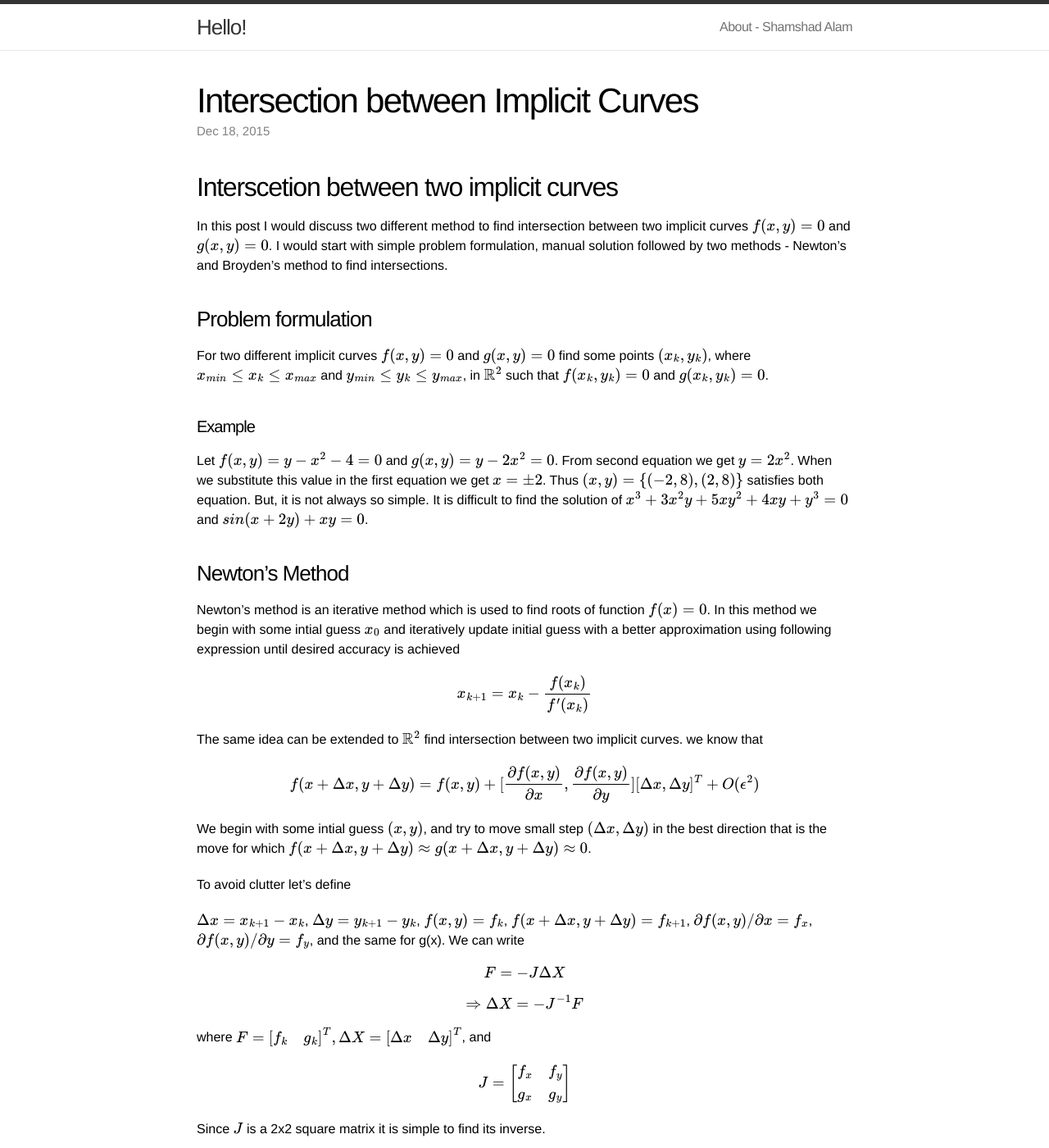
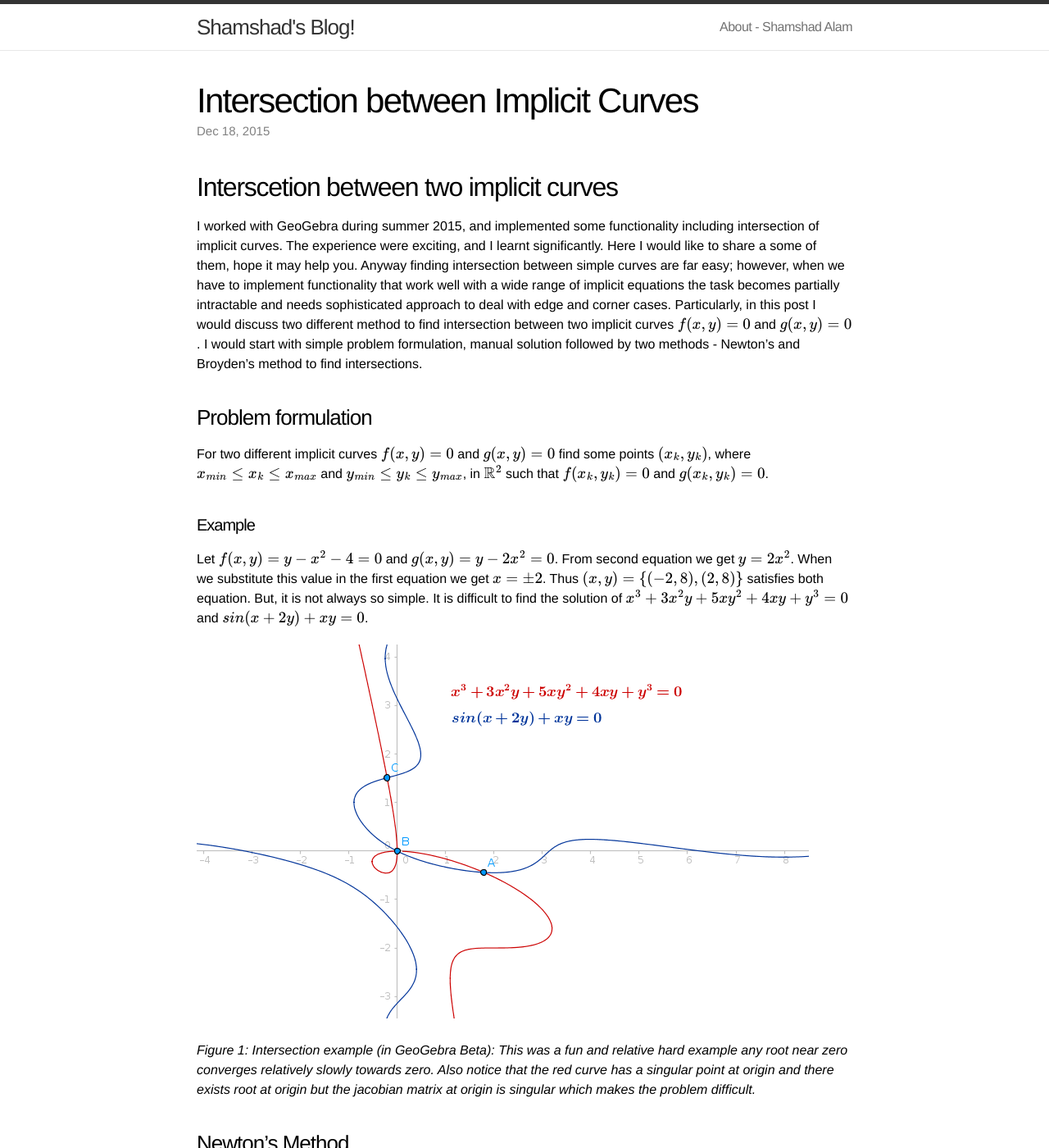
Before and after one commit to shamshad-npti/shamshad-npti.github.io, a Jekyll site: the page built from _posts/2015-12-18-Intersection-Between-Implicit-Cruve.markdown, in a window 1280 px wide and 1400 px high. Shown: the whole window at 82% size. Built offline with Jekyll 4.4.1, drawn with Linux system fonts in a browser that asks for light colours; formulas are drawn with MathJax 3; comment, search, counter and statistics services are not loaded; some of the changed text lies outside the part shown.

Commit message:
added intersection image

```diff
--- a/_config.yml
+++ b/_config.yml
@@ -1,9 +1,7 @@
 # Site settings
-title: Hello!
+title: Shamshad's Blog!
 email: shamshad.npti@gmail.com
-description: "This site is maintained by myself. The content, if not attributed, is my own opinion
-		or something that I have learned from experience over time. You may inform me if you find
-		any part of the content inappropriate or misattributed"
+description: "Irresistible Math! :)"
 baseurl: ""
 url: ""
 twitter_username: shamshad_saraindia
--- a/_posts/2015-12-18-Intersection-Between-Implicit-Cruve.markdown
+++ b/_posts/2015-12-18-Intersection-Between-Implicit-Cruve.markdown
@@ -9,9 +9,7 @@ comments: true
 ---
 Interscetion between two implicit curves
 ---
-In this post I would discuss two different method to find intersection between two implicit curves $$ f(x, y) = 0 $$
-and $$ g(x, y) = 0 $$. I would start with simple problem formulation, manual solution followed by two methods - Newton's
-and Broyden's method to find intersections.
+I worked with GeoGebra during summer 2015, and implemented some functionality including intersection of implicit curves. The experience were exciting, and I learnt significantly. Here I would like to share a some of them, hope it may help you. Anyway finding intersection between simple curves are far easy; however, when we have to implement functionality that work well with a wide range of implicit equations the task becomes partially intractable and needs sophisticated approach to deal with edge and corner cases. Particularly, in this post I would discuss two different method to find intersection between two implicit curves $$ f(x, y) = 0 $$ and $$ g(x, y) = 0 $$. I would start with simple problem formulation, manual solution followed by two methods - Newton's and Broyden's method to find intersections.
 
 ### Problem formulation
 For two different implicit curves $$ f(x, y) = 0 $$ and $$ g(x, y) = 0 $$ find some points $$ (x_k, y_k) $$,
@@ -20,6 +18,10 @@ and $$ g(x_k, y_k) = 0 $$.
 
 #### Example
 Let $$ f(x, y) = y - x^2 - 4 = 0 $$ and $$ g(x, y) = y - 2x^2 = 0 $$. From second equation we get $$ y = 2x^2 $$. When we substitute this value in the first equation we get $$ x = \pm 2 $$. Thus $$ (x, y) = \{(-2, 8), (2, 8)\}$$ satisfies both equation. But, it is not always so simple. It is difficult to find the solution of $$ x^3 + 3x^2y + 5xy^2 + 4xy + y^3 = 0 $$ and $$ sin(x + 2y) + xy = 0 $$.
+
+![Intersection example (in GeoGebra Beta)]({{ site.url }}/assets/intersection.png)
+
+_Figure 1: Intersection example (in GeoGebra Beta): This was a fun and relative hard example any root near zero converges relatively slowly towards zero. Also notice that the red curve has a singular point at origin and there exists root at origin but the jacobian matrix at origin is singular which makes the problem difficult._
 
 ### Newton's Method
 Newton's method is an iterative method which is used to find roots of function $$ f(x) = 0 $$. In this method we begin with some intial guess $$ x_0 $$ and iteratively update initial guess with a better approximation using following expression until desired accuracy is achieved
@@ -30,7 +32,7 @@ The same idea can be extended to $$ \mathbb{R}^2 $$ find intersection between tw
 
 $$ f(x + \Delta x, y + \Delta y) = f(x, y) + [\frac {\partial f(x, y)} {\partial x}, \frac {\partial f(x, y)} {\partial y}] [\Delta x, \Delta y]^T + O(\epsilon^2)$$
 
-We begin with some intial guess $$ (x, y) $$, and try to move small step $$ (\Delta x, \Delta y) $$ in the best direction
+We begin with some intial guess $$ (x, y) $$, and try to move small step $$ (\Delta x, \Delta y) $$ in the  best direction
 that is the move for which $$ f(x + \Delta x, y + \Delta y) \approx g(x + \Delta x, y + \Delta y) \approx 0 $$.
 
 To avoid clutter let's define
@@ -81,7 +83,9 @@ $$ X_{k+1} = X_{k} - \alpha J^{-1} F_k, $$ where $$ 0 \lt \alpha \le 1 $$
 In theory we use line search to find the best $$ \alpha $$. In practice, for simple application, we can use binary search
 to find a good $$ \alpha $$ that reduces $$ ||F_{k+1} - F_k|| $$
 
-_Browse code [here](https://github.com/shamshad-npti/shamshad-npti.github.io/blob/master/myblog/solver/Solver.java)
+
+Browse code [here](https://github.com/shamshad-npti/shamshad-npti.github.io/blob/master/myblog/solver/Solver.java)
+
 {%highlight java%}
 // java code for the intersection of implicit curves
 public class Solver {
@@ -196,6 +200,7 @@ $$ f(x, y) = x^2 - 2xy + y^2 + 10^{-6} = 0 $$
 $$ g(x, y) = -x^2 + 2xy - y^2 - 10^{-6} = 0 $$
 
 You may try to visualize the graph
+
 #### Limitations
 * For implicit curve both functions should be smooth in $$ \mathbb{R}^2 $$ and differentiable
 * It is computationally expensive to evaluate derivative at each step
```
Also changed, not shown: assets/intersection.png (added), 8 other files.
